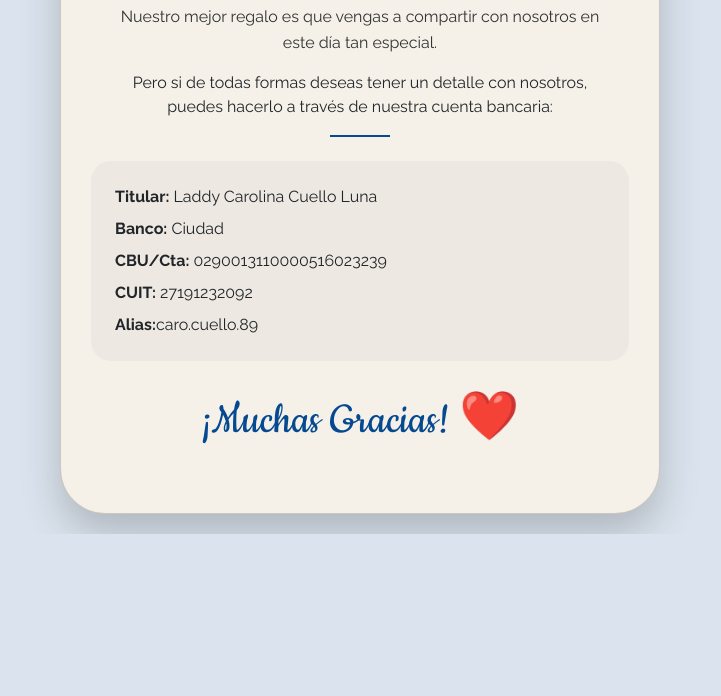
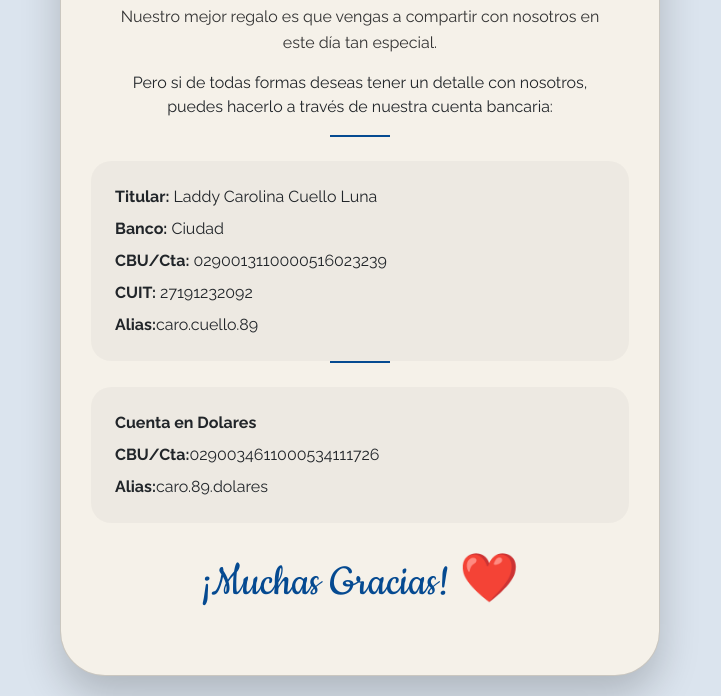
Before and after one commit to Caro-Cuello/Wedding, a plain HTML site: page regalos.html in a window 1280 px wide. Shown: the part 369-1065 px from the top of the page, without its empty margins (280-1001 px from the left). Before the commit the page ends 903 px from the top, so only its background shows below. Drawn offline with nearby package versions, Linux system fonts and the light colour scheme.

Commit message:
Update regalos.html

```diff
--- a/regalos.html
+++ b/regalos.html
@@ -43,6 +43,13 @@
                  <p class="mb-2"><strong>CUIT:</strong> 27191232092</p>
                 <p class="mb-0"><strong>Alias:</strong>caro.cuello.89</p>
             </div>
+            <div class="divisor mx-auto mb-4" style="width: 60px; height: 2px; background-color: var(--accent);"></div>
+
+             <div class="datos-bancarios p-4" style="background-color: rgba(0,0,0,0.03); border-radius: 20px; text-align: left;">
+                <p class="mb-2"><strong>Cuenta en Dolares</strong></p>
+                <p class="mb-2"><strong>CBU/Cta:</strong>0290034611000534111726</p>
+                <p class="mb-0"><strong>Alias:</strong>caro.89.dolares</p>
+            </div>
 
             <p class="mt-4" style="font-family: 'Cookie', cursive; font-size: 3rem; color: var(--accent);">
                 ¡Muchas Gracias! ❤️
```
